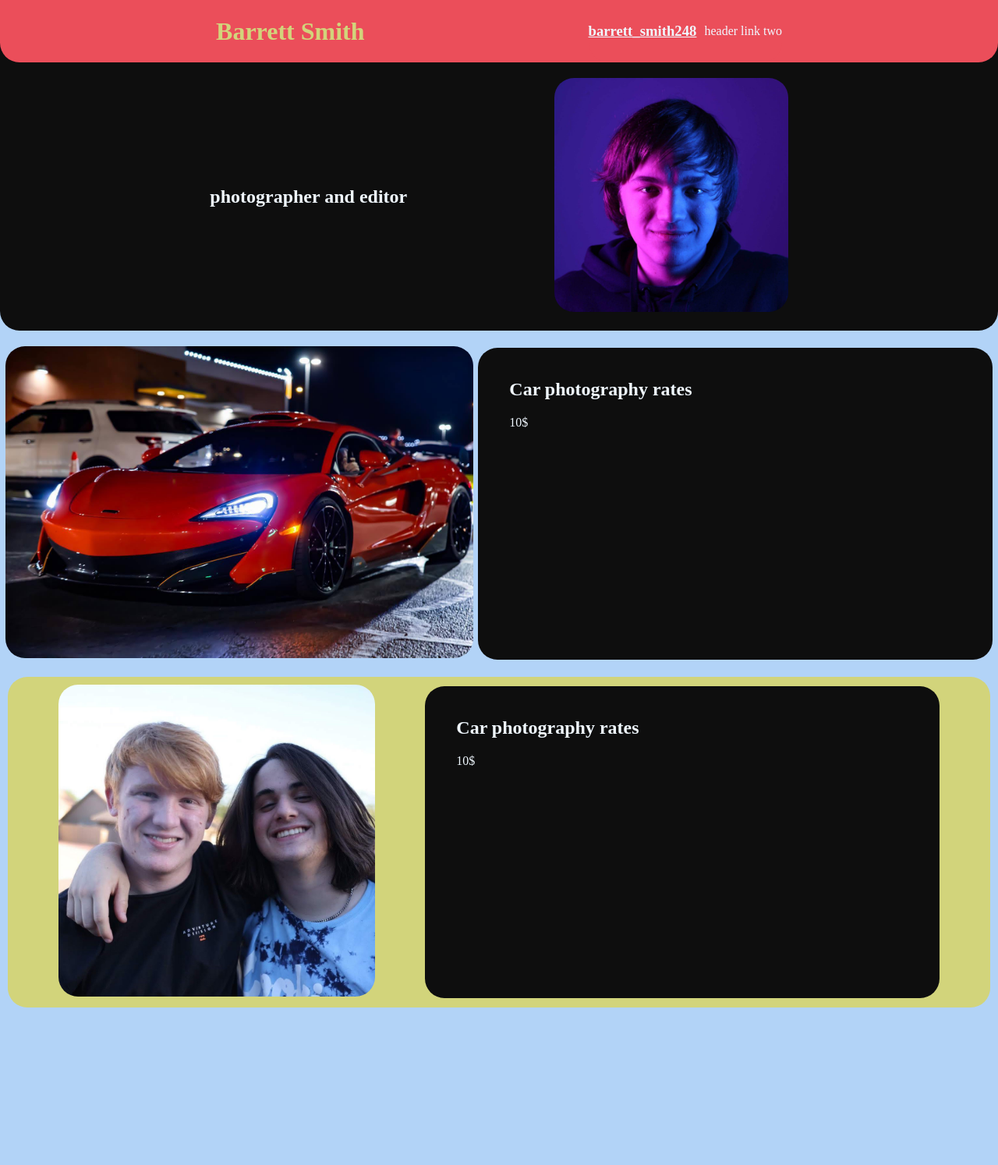
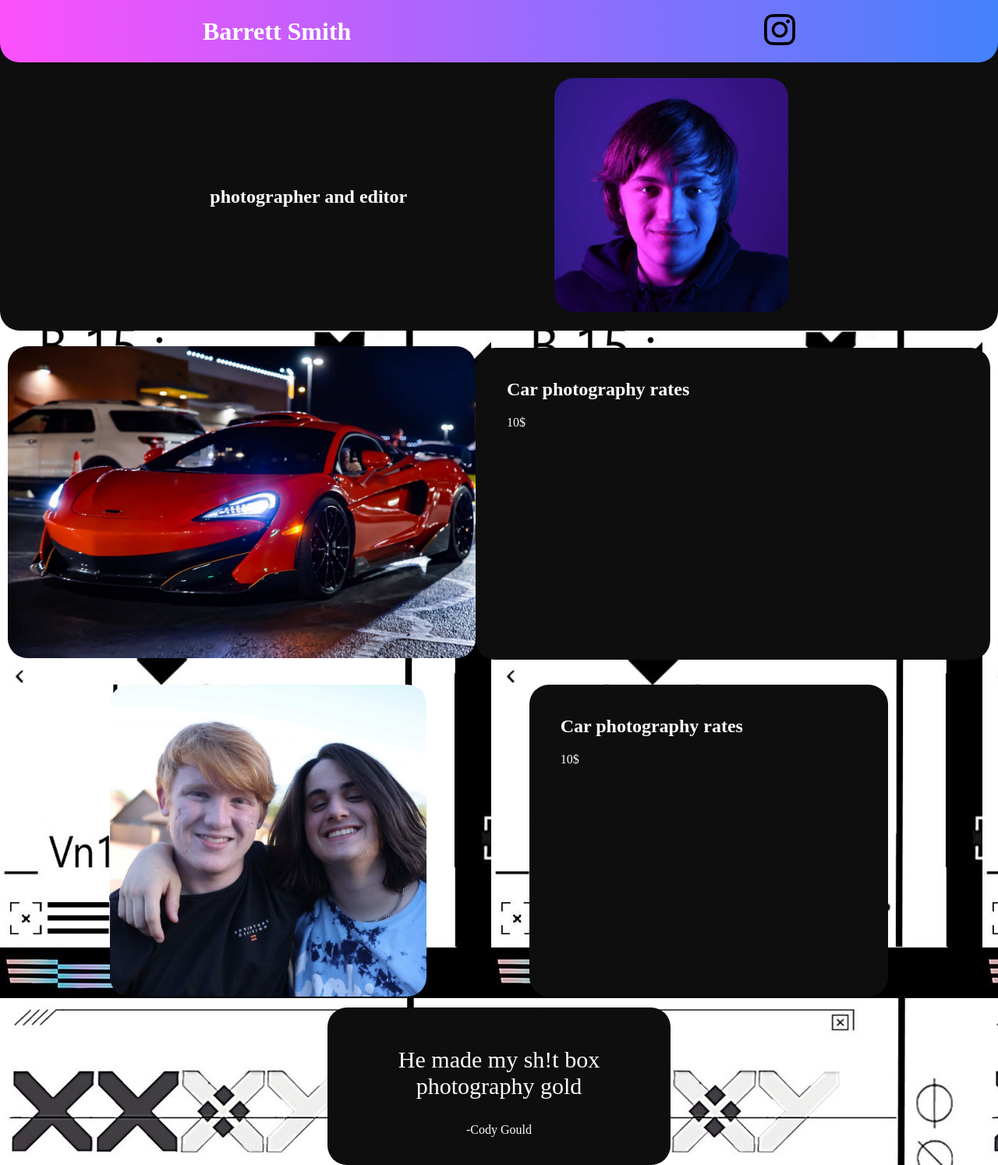
Before and after one commit to cosmiccat2/barretts-page, a plain HTML site: page index.html in a window 1280 px wide. Shown: the whole page at 78% size. Before the commit the page ends 1292 px from the top, so only its background shows below. Drawn offline with Linux system fonts and the light colour scheme.

Commit message:
massive vissual overhual + quote

```diff
--- a/index.html
+++ b/index.html
@@ -9,10 +9,9 @@
 </head>
 <body style="margin:0;">
   <div class="top">
-    <div class="topitem"> <h1>Barrett Smith</h1> </div>
-    <div class="top">
-      <div class="topitem"><a href="https://instagram.com/barrett_smith248?igshid=YmMyMTA2M2Y="><h3>barrett_smith248</h3></a></div>
-      <div class="topitem">header link two</div>
+    <div  class="topitem"> <h1 id="smith">Barrett Smith</h1> </div>
+    <div class="toptag">
+      <div class="topitem"><a  href="https://instagram.com/barrett_smith248?igshid=YmMyMTA2M2Y="><img id="tag" src="images/insta.png"></a></div>
     </div>
   </div>
   <div class="head">
@@ -27,8 +26,8 @@
   </div>
   <div class="face">
     <div class="faceitem"><img id="face" src="images/face.jpg"></div>
-    <div class="faceitem" id="mclarentxt"><h2>Car photography rates</h2><p>10$</p></div>
+    <div class="faceitem" id="facetext"><h2>Car photography rates</h2><p>10$</p></div>
   </div>
-
+    <div class="quoteitem" id="quote"><p id="quotetxt">He made my sh!t box photography gold</p><p>-Cody Gould</p></div>
 </body>
 </html>
--- a/style.css
+++ b/style.css
@@ -1,16 +1,16 @@
 *{
-    color: aliceblue;
+    color: white;
     box-sizing: content-box;
 
 }
 body{
-    background-color: #b2d3f7;
+    background-image: url(images/print.jpeg) ;
 }
 .top{
     display: flex;
     align-items:  center;
-    justify-content: space-evenly;
-    background: #eb4e5a;
+    justify-content: space-around;
+    background-image:linear-gradient(90deg ,#FD50FC ,#4482FD);
     height: 80px;
     border-bottom-left-radius: 25px;
     border-bottom-right-radius: 25px;
@@ -19,8 +19,18 @@ body{
     gap: 10px;
 
 }
+#smith{
+    white-space: nowrap;
+    width: auto;
+}
+#tag{
+    height: 40px;
+
+}
 .topitem{
-    gap: 20px;
+    color: #0e0e0e;
+}
+#tag{
 }
 .head{
     display: flex;
@@ -42,6 +52,7 @@ body{
 .headitem {
     width: 300px;
 
+
 }
 #barrett{
     width: 300px;
@@ -49,7 +60,8 @@ body{
 
 }
 h1{
-    color: #d2d47b;
+    color: white;
+    word-wrap: ;
 }
 .car{
     display: flex;
@@ -58,6 +70,7 @@ h1{
     margin-top: 20px;
     height: fit-content;
     flex-wrap: wrap;
+    margin-inline: 10px;
 
 
 }
@@ -83,22 +96,46 @@ h1{
 }
 .face{
     display: flex;
-    align-items: center;
     justify-content: space-evenly;
     margin-top: 20px;
     flex-wrap: wrap;
-    background-color: #d2d47b;
     margin-inline: 10px;
     padding-top: 10px;
     padding-bottom: 10px;
     border-radius: 25px;
-    box-sizing: border-box;
+    align-items: stretch;
+
+
 }
-.faceitem{
-
+#facetext{
+    background-color: #0e0e0e;
+    padding: 20px;
+    border-radius: 25px;
+    height: 360px;
+    width: 400px;
+    padding-left: 40px;
 }
 #face {
     border-radius: 25px;
     width: 406px;
     max-width: 100%;
 }
+.quote{
+    display: flexbox;
+    justify-content: space-evenly;
+    align-items: ;
+
+}
+#quote{
+    background-color: #0e0e0e;
+    margin-inline: auto;
+    padding: 20px;
+    border-radius: 25px;
+    height: auto;
+    width: auto;
+    max-width: 400px;
+    text-align: center ;
+}
+#quotetxt{
+    font-size: 30px;
+}
```
Also changed, not shown: images/insta.png (added), images/print.jpeg (added).
